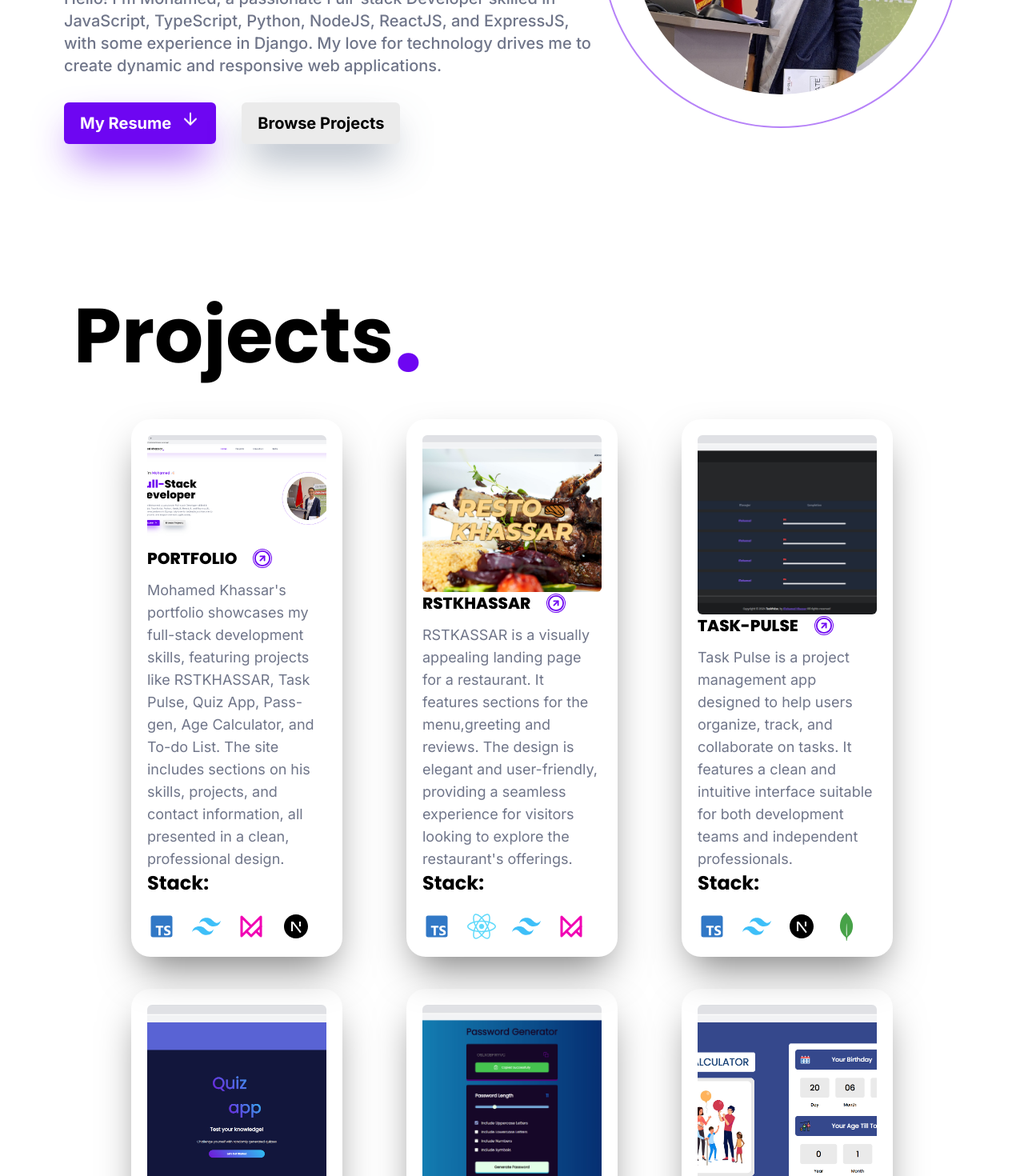
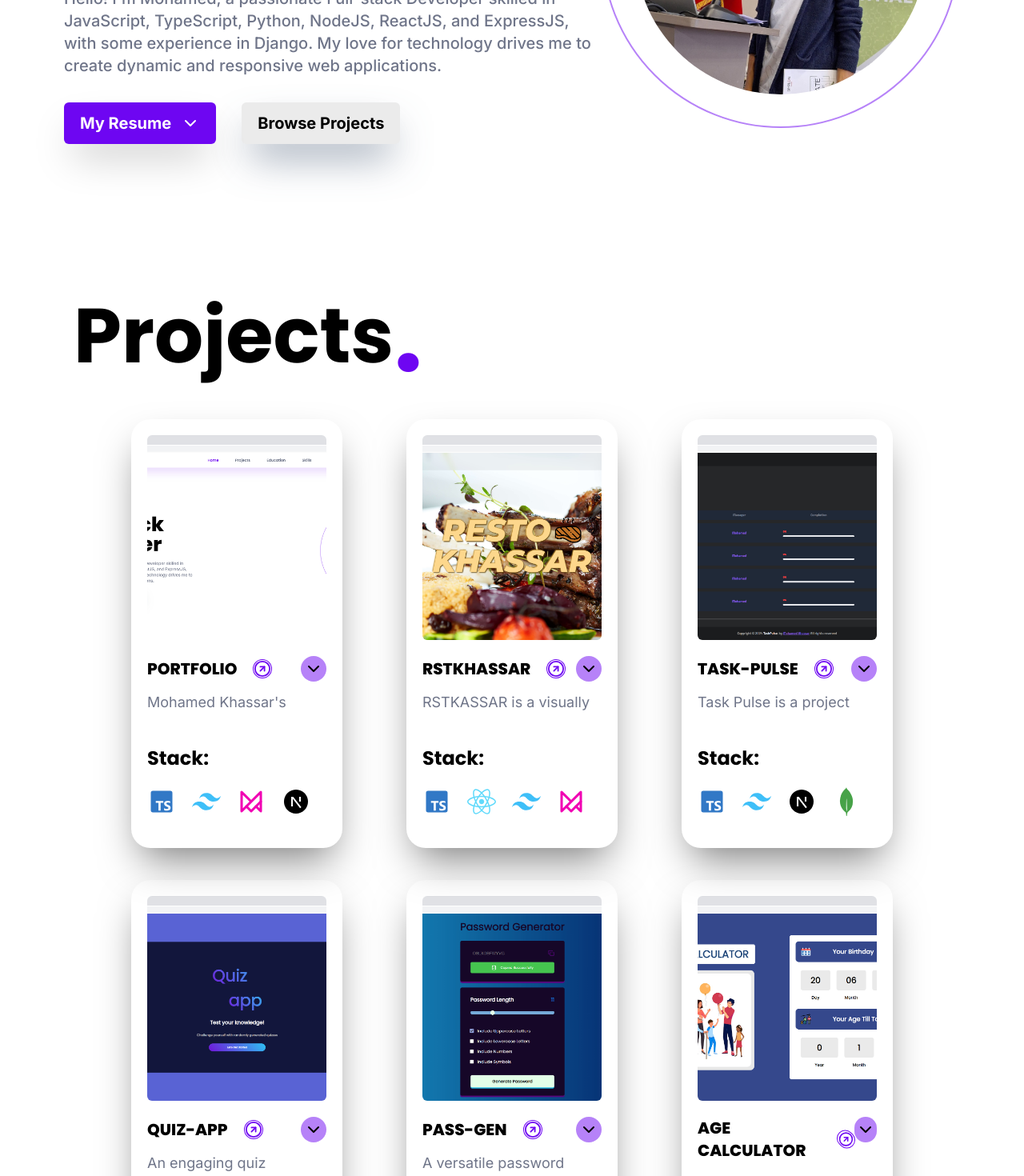
Before and after one commit to MohamedKhassar/Portfolio_Mohamed, a Next.js app: page / in a window 1280 px wide. Shown: the part 540-2010 px from the top of the page at 80% size. Built offline with nearby package versions, Linux system fonts and the light colour scheme.

Commit message:
add drop down to "my resume" button for french and english resume and update the description of projects and make it like drop down

```diff
--- a/src/app/globals.css
+++ b/src/app/globals.css
@@ -6,15 +6,18 @@
 html {
   scroll-behavior: smooth;
 }
+
 ::-webkit-scrollbar {
   width: 5px;
   -webkit-border-radius: 20px;
 }
+
 ::-webkit-scrollbar-thumb {
   /* Customize the scrollbar thumb */
   border-radius: 20px;
   @apply bg-slate-700
 }
+
 .navbar-animation {
   animation: animate-navbar .5s ease;
   -webkit-animation: animate-navbar .5s ease;
@@ -39,10 +42,75 @@ html {
 
 @keyframes navbar-animation {
   0% {
-    opacity:0;
+    opacity: 0;
   }
 
   100% {
     opacity: 1;
   }
 }
+
+.animate-dropdown {
+  display: block;
+  animation: animate-dropdown .5s both;
+  -webkit-animation: animate-dropdown .5s both;
+}
+
+@keyframes animate-dropdown {
+  0% {
+    transform: translateY(-60px);
+    -webkit-transform: translateY(-60px);
+    -moz-transform: translateY(-60px);
+    -ms-transform: translateY(-60px);
+    -o-transform: translateY(-60px);
+  }
+
+  100% {
+    transform: translateY(none);
+    -webkit-transform: translateY(none);
+    -moz-transform: translateY(none);
+    -ms-transform: translateY(none);
+    -o-transform: translateY(none);
+    opacity: 1;
+  }
+}
+
+.hide-dropdown {
+  animation: hide-dropdown .5s both;
+  -webkit-animation: hide-dropdown .5s both;
+}
+
+@keyframes hide-dropdown {
+  0% {
+    opacity: 1;
+  }
+
+  50% {
+    opacity: 0;
+  }
+
+  100% {
+    display: none;
+  }
+}
+
+.link:hover svg {
+  @apply animate-bounce;
+}
+
+.animate-desc {
+  animation: animate-desc .7s linear;
+  -webkit-animation: animate-desc .7s linear;
+}
+
+@keyframes animate-desc {
+  0% {
+    height: 1.25rem;
+  }
+50%{
+ @apply h-56
+}
+  100% {
+    @apply h-full
+  }
+}
--- a/src/components/HomePage.tsx
+++ b/src/components/HomePage.tsx
@@ -1,11 +1,29 @@
 "use client"
 import { Fade } from "react-awesome-reveal"
 import moh from "/public/assets/imgs/Mohamed.jpg"
-import { ArrowDown } from "lucide-react"
+import { ArrowDown, ChevronDown, ChevronUp } from "lucide-react"
 import Image from "next/image"
 import Link from "next/link"
+import { useEffect, useRef, useState } from "react"
+import { cn } from "@/lib/utils"
 
 const HomePage = () => {
+    const [isDropDown, setIsDropDown] = useState(false)
+    const ref = useRef<HTMLDivElement | null>(null)
+
+    useEffect(() => {
+        function handleClickOutside(event: MouseEvent) {
+            if (ref.current && !ref.current.contains(event.target as Node)) {
+                setIsDropDown(false);
+            }
+        }
+        document.addEventListener("mousedown", handleClickOutside);
+
+        return () => {
+            document.removeEventListener("mousedown", handleClickOutside);
+        };
+    }, [ref]);
+
     return (
         <div id="home" className="flex lg:flex-row flex-col-reverse gap-y-20 items-center lg:justify-between lg:my-40 my-20 lg:mx-20 mx-8 -z-10">
             <Fade cascade>
@@ -15,7 +33,16 @@ const HomePage = () => {
                     <p className="lg:w-[42rem] leading-9 lg:text-xl text-xs text-[#6F7589] font-medium">Hello! I'm Mohamed, a passionate Full-stack Developer skilled in JavaScript, TypeScript, Python, NodeJS, ReactJS, and ExpressJS, with some experience in Django. My love for technology drives me to create dynamic and responsive web applications.</p>
 
                     <div className="lg:space-x-8 space-x-5 flex lg:justify-start text-nowrap justify-center">
-                        <Link target="_blank" rel="noopener noreferrer" href="/assets/files/Mohamed_Khassar_CV(ENG).pdf" className="outline-none shadow-2xl shadow-[#6e06f2]/80 py-3 px-5 lg:text-xl bg-[#6e06f2] text-white capitalize font-bold rounded-md flex gap-x-3 text-sm items-center">my resume<ArrowDown className="animate-bounce lg:size-max size-5" /> </Link>
+                        <div ref={ref} className="relative">
+                            <button onClick={() => setIsDropDown(!isDropDown)} className="outline-none shadow-2xl shadow-[#6e06f2]/8 py-3 px-5 lg:text-xl bg-[#6e06f2] text-white capitalize font-bold rounded-md flex gap-x-3 text-sm items-center justify-center z-50">my resume <ChevronDown className={cn("duration-300", isDropDown && "rotate-180")} /></button>
+                            <div className={cn("space-y-4 absolute opacity-0 flex-col items-start justify-start left-0 w-full my-5 -z-30",
+                                isDropDown ? "animate-dropdown flex" : "hide-dropdown"
+                            )}>
+                                {Array("en français", "in english").map((item, i) => (
+                                    <Link target="_blank" rel="noopener noreferrer" href={`/assets/files/Mohamed_Khassar_CV(${item.includes("français") ? "FR" : "ENG"}).pdf`} className="flex items-center justify-between p-3 border rounded-md text-center w-full font-Poppins text-xl font-semibold capitalize gap-x-5 text-[#6e06f2] border-[#6e06f2] hover:text-white link hover:bg-[#6c06f2]/80 duration-300">{item}<ArrowDown className="lg:size-max size-5" /> </Link>
+                                ))}
+                            </div>
+                        </div>
                         <button className="text-sm outline-none shadow-2xl shadow-slate-500/80 py-3 px-5 lg:text-xl text-black bg-[#ebebeb] hover:bg-[#d8d8d8] duration-300 capitalize font-bold rounded-md" onClick={() => scrollTo(0, Number(document.getElementById("projects")?.offsetTop) - 200)}>browse projects </button>
                     </div>
                 </div>
--- a/src/components/ProjectsSection.tsx
+++ b/src/components/ProjectsSection.tsx
@@ -1,62 +1,91 @@
 "use client"
 import Link from "next/link"
-import { ArrowRightCircle } from "lucide-react"
+import { ArrowRightCircle, ChevronDown } from "lucide-react"
 import { Fade } from "react-awesome-reveal"
 import Image from "next/image"
 import projects from "@/data/Data"
-import { useRef } from "react"
+import { useEffect, useRef, useState } from "react"
+import { cn } from "@/lib/utils"
 
 const ProjectsSection = () => {
     const refs = useRef<{ [key: string]: HTMLSpanElement | null }>({});
-    const handleHover = (index: any) => {
+    const iconRefs = useRef<(HTMLDivElement | null)[]>([]);
+    const [isDropDownId, setIsDropDownId] = useState<number | null>(null);
+
+    const handleHover = (index: string) => {
         const spanElement = refs.current[index];
         if (spanElement) {
             spanElement.style.opacity = "1";
         }
     };
 
-    const handleMouseLeave = (index: any) => {
+    const handleMouseLeave = (index: string) => {
         const spanElement = refs.current[index];
         if (spanElement) {
             spanElement.style.opacity = "0";
         }
     };
+
+    useEffect(() => {
+        function handleClickOutside(event: MouseEvent) {
+            if (isDropDownId !== null && iconRefs.current[isDropDownId] && !iconRefs.current[isDropDownId]?.contains(event.target as Node)) {
+                setIsDropDownId(null);
+            }
+        }
+        document.addEventListener("mousedown", handleClickOutside);
+
+        return () => {
+            document.removeEventListener("mousedown", handleClickOutside);
+        };
+    }, [isDropDownId]);
+
     return (
         <div id="projects" className="lg:mx-20 lg:my-44 my-20 space-y-10">
             <Fade direction="left">
                 <h1 className='capitalize font-bold font-Poppins text-5xl lg:text-8xl flex items-center text-nowrap mx-3'>projects<span className='lg:text-9xl text-6xl font-bold text-[#6e06f2]'>.</span></h1>
             </Fade>
-            <div className="grid lg:grid-cols-3 md:grid-cols-2 place-items-center gap-10 lg:overflow-x-visible lg:mx-16">
+            <div className="grid lg:grid-cols-3 md:grid-cols-2 place-items-start gap-10 lg:overflow-x-visible lg:mx-16">
                 <Fade>
-
                     {projects.map((item, i) =>
-                        <div className="rounded-3xl lg:w-fit mx-5 p-5 shadow-2xl lg:flex flex-col justify-between md:shadow-black/50  shadow-[#6e06f2]/70 md:hover:shadow-[#6e06f2]/70 duration-300 md:hover:scale-105 lg:h-[42rem] lg:space-y-0 space-y-10" key={item.id}>
+                        <div className="rounded-3xl lg:w-fit mx-5 p-5 shadow-2xl lg:flex flex-col justify-between gap-y-5 md:shadow-black/50 shadow-[#6e06f2]/70 md:hover:shadow-[#6e06f2]/70 duration-300 md:hover:scale-105 lg:h-fit lg:space-y-0 space-y-10" key={item.id}>
                             <Image className="rounded-md lg:h-64 object-cover w-full h-full object-center" src={item.image} width={1000} height={1000} alt={item.image} />
                             <div className="space-y-3">
-                                <Link className="flex items-center gap-x-5 w-fit" href={`/project/${item.title}`}>
-                                    <h2 className="uppercase font-extrabold font-Poppins lg:text-xl">{item.title}</h2>
-                                    <ArrowRightCircle className="border border-[#6e06f2] rounded-full text-[#6e06f2] hover:bg-[#6e06f2] duration-300 transform -rotate-45 hover:text-white lg:size-6 size-5" />
-                                </Link>
-                                <p className="lg:text-lg text-sm text-[#6F7589] w-full">{item.description}</p>
+                                <div className="flex justify-between">
+                                    <Link className="flex items-center gap-x-5 w-fit" href={`/project/${item.title}`}>
+                                        <h2 className="uppercase font-extrabold font-Poppins lg:text-xl">{item.title}</h2>
+                                        <ArrowRightCircle className="border border-[#6e06f2] rounded-full text-[#6e06f2] hover:bg-[#6e06f2] duration-300 transform -rotate-45 hover:text-white lg:size-6 size-5" />
+                                    </Link>
+                                    <div
+                                        className={cn("size-8 bg-[#6e06f2]/50 flex justify-center items-center rounded-full cursor-pointer",
+                                            isDropDownId === i && "rotate-180 duration-300")}
+                                        ref={(el) => { iconRefs.current[i] = el }}
+                                        onClick={() => setIsDropDownId(prev => prev !== i ? i : null)}
+                                    >
+                                        <ChevronDown />
+                                    </div>
+                                </div>
+                                <div className={cn("overflow-hidden", isDropDownId === i ? "animate-desc" : "h-7")}>
+                                    <p className="lg:text-lg text-sm text-[#6F7589]">{item.description}</p>
+                                </div>
                             </div>
-                            <div className="space-y-5">
+                            <div className="space-y-5 bg-white py-5">
                                 <h1 className="text-2xl font-Poppins font-bold capitalize">stack:</h1>
                                 <ul className="flex gap-5 items-center">
                                     {item.stack.map((s, index) => (
                                         <div
                                             key={index}
                                             className="relative flex flex-col justify-end items-center"
-                                            onMouseEnter={() => handleHover(Number(item.id + s!.id))}
-                                            onMouseLeave={() => handleMouseLeave(Number(item.id + s!.id))}
+                                            onMouseEnter={() => handleHover(`${item.id}${s!.id}`)}
+                                            onMouseLeave={() => handleMouseLeave(`${item.id}${s!.id}`)}
                                         >
                                             <li>{s?.icon()}</li>
                                             <span
                                                 ref={(el) => {
                                                     if (el) {
-                                                        refs.current[item.id + s!.id] = el;
+                                                        refs.current[`${item.id}${s!.id}`] = el;
                                                     }
                                                 }}
-                                                id={`title-${Number(item.id + s!.id)}`}
+                                                id={`title-${item.id}${s!.id}`}
                                                 className="capitalize absolute text-nowrap -bottom-12 rounded-md text-white font-Poppins p-2 opacity-0 duration-300 bg-[#6e06f2]"
                                             >
                                                 {s!.title}
@@ -66,12 +95,11 @@ const ProjectsSection = () => {
                                 </ul>
                             </div>
                         </div>
-                    ).reverse()
-                    }
+                    ).reverse()}
                 </Fade>
-            </div >
-        </div >
-    )
+            </div>
+        </div>
+    );
 }
 
-export default ProjectsSection
+export default ProjectsSection;
```
